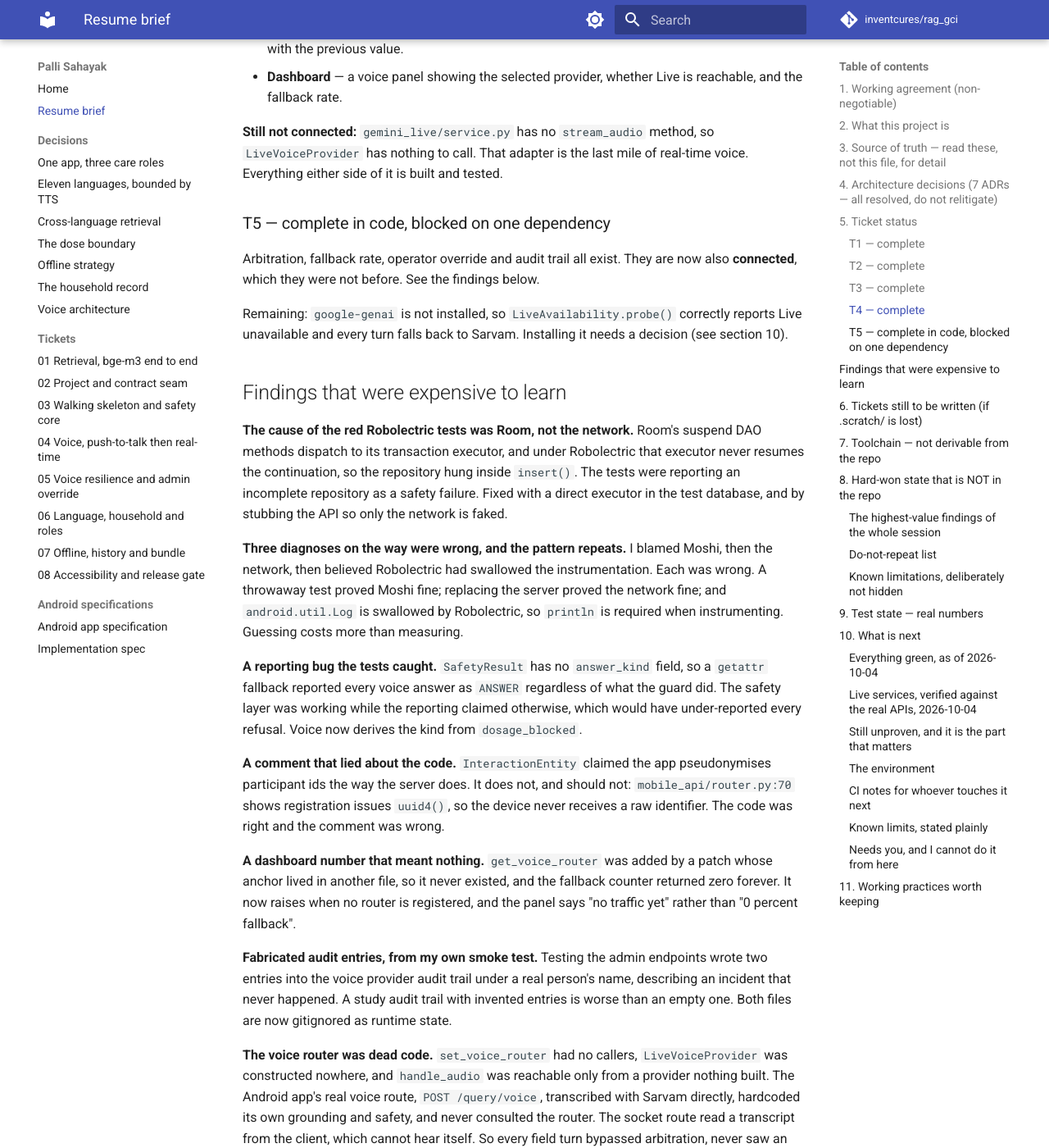
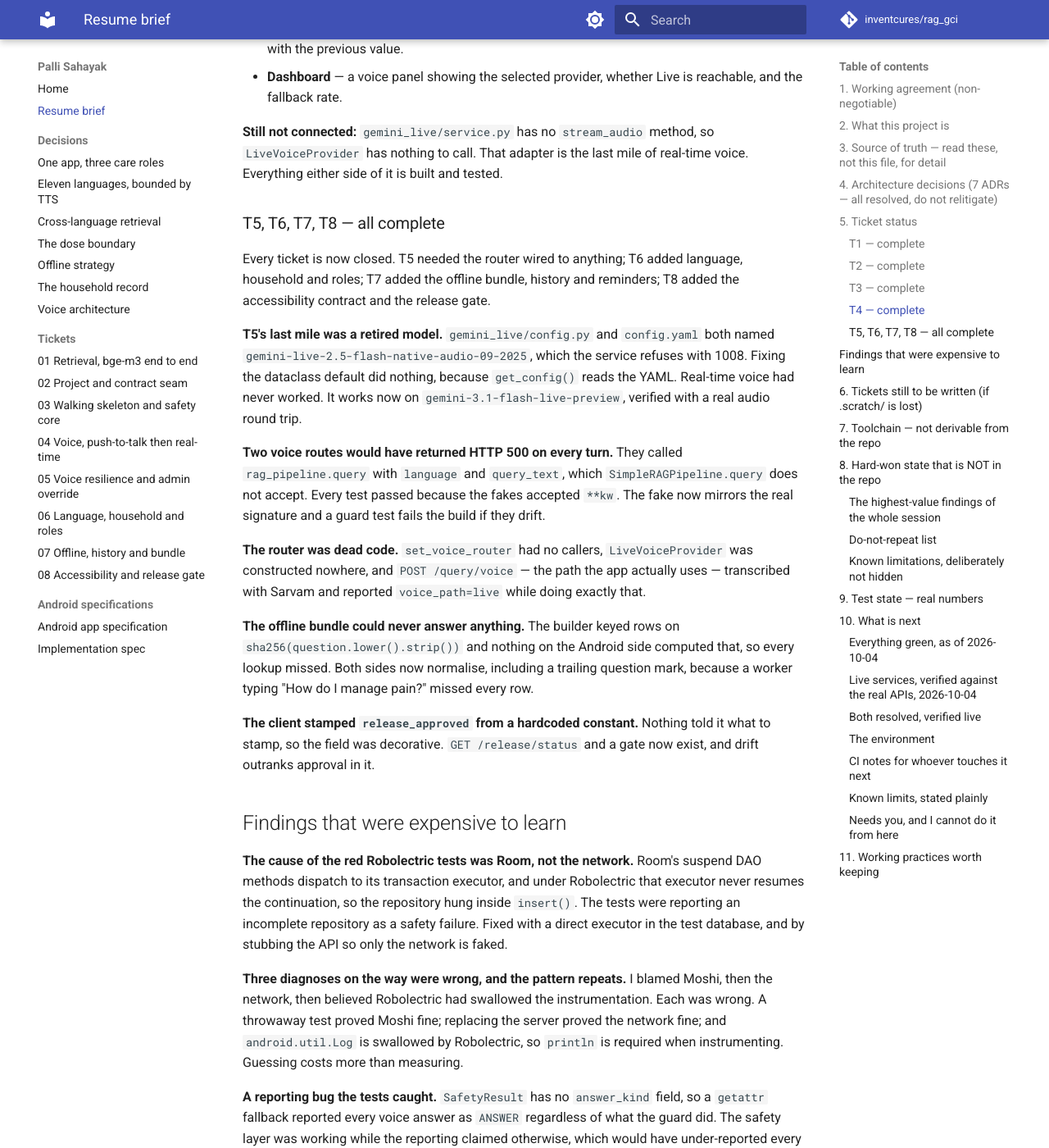
Before and after one commit to inventcures/rag_gci, an MkDocs documentation site: the page built from docs/HANDOVER.md, in a window 1280 px wide and 1400 px high, scrolled down 3944 px. Shown: the whole window at 82% size. Built offline with MkDocs 1.6.1 and Material for MkDocs 9.7.7, drawn with Linux system fonts in a browser that asks for light colours; comment, search, counter and statistics services are not loaded; some of the changed text lies outside the part shown.

Commit message:
docs: bring the handover current after T7 and T8
Every ticket is now closed, and the board says so. The previous revision still
showed T6, T7 and T8 as unstarted and T5 as partly outstanding, which would have sent
the next session looking for work that was already done.

Corrects two claims that had become false. The grounding tool call does fire on a
live turn, verified with a real probe, and the 1008 masking is fixed. Both were
written as unproven or unfixed at the time and are now resolved with evidence.

Adds what remains, and it is a list of things no amount of further engineering
closes: queued interactions are not re-sent on reconnect, so the study log lags the
device; reminder audio is not wired; the Indic translations have never been audited;
and criterion 1 is code-complete but not field-proven.

Records the four static gates and notes that each had bugs of its own, found by
probing them rather than by trusting a green run.

````diff
--- a/docs/HANDOVER.md
+++ b/docs/HANDOVER.md
@@ -90,10 +90,10 @@
 T2  Project and contract seam                          ✅ COMPLETE  5/5
 T3  Walking skeleton + client safety core              ✅ COMPLETE
 T4  Voice — push-to-talk, then real-time               ✅ COMPLETE
-T5  Voice resilience — fallback + admin override       🔶 arbitration, override, audit done; Gemini transport outstanding
-T6  Language, household and roles                      ⬜
-T7  Offline — history, state, cached bundle            ⬜
-T8  Accessibility contract + release gate              ⬜
+T5  Voice resilience — fallback + admin override       ✅ COMPLETE  7/7
+T6  Language, household and roles                      ✅ COMPLETE  9/9
+T7  Offline — history, state, cached bundle            ✅ COMPLETE  9/9
+T8  Accessibility contract + release gate              ✅ COMPLETE  9/9
 ```
 
 ### T1 — complete
@@ -149,14 +149,36 @@
 `LiveVoiceProvider` has nothing to call. That adapter is the last mile of real-time
 voice. Everything either side of it is built and tested.
 
-### T5 — complete in code, blocked on one dependency
+### T5, T6, T7, T8 — all complete
 
-Arbitration, fallback rate, operator override and audit trail all exist. They are
-now also **connected**, which they were not before. See the findings below.
+Every ticket is now closed. T5 needed the router wired to anything; T6 added language,
+household and roles; T7 added the offline bundle, history and reminders; T8 added the
+accessibility contract and the release gate.
 
-Remaining: `google-genai` is not installed, so `LiveAvailability.probe()` correctly
-reports Live unavailable and every turn falls back to Sarvam. Installing it needs a
-decision (see section 10).
+**T5's last mile was a retired model.** `gemini_live/config.py` and `config.yaml`
+both named `gemini-live-2.5-flash-native-audio-09-2025`, which the service refuses
+with 1008. Fixing the dataclass default did nothing, because `get_config()` reads the
+YAML. Real-time voice had never worked. It works now on
+`gemini-3.1-flash-live-preview`, verified with a real audio round trip.
+
+**Two voice routes would have returned HTTP 500 on every turn.** They called
+`rag_pipeline.query` with `language` and `query_text`, which
+`SimpleRAGPipeline.query` does not accept. Every test passed because the fakes
+accepted `**kw`. The fake now mirrors the real signature and a guard test fails the
+build if they drift.
+
+**The router was dead code.** `set_voice_router` had no callers, `LiveVoiceProvider`
+was constructed nowhere, and `POST /query/voice` — the path the app actually uses —
+transcribed with Sarvam and reported `voice_path=live` while doing exactly that.
+
+**The offline bundle could never answer anything.** The builder keyed rows on
+`sha256(question.lower().strip())` and nothing on the Android side computed that, so
+every lookup missed. Both sides now normalise, including a trailing question mark,
+because a worker typing "How do I manage pain?" missed every row.
+
+**The client stamped `release_approved` from a hardcoded constant.** Nothing told it
+what to stamp, so the field was decorative. `GET /release/status` and a gate now
+exist, and drift outranks approval in it.
 
 ## Findings that were expensive to learn
 
@@ -487,17 +509,33 @@
 python scripts/sarvam_roundtrip_check.py   # Sarvam STT
 ```
 
-### Still unproven, and it is the part that matters
+### Both resolved, verified live
 
-**The grounding tool call has never fired on a live turn.** Gemini answered from its
-own audio turn and mentioned no sources, and two runs of the same audio gave different
-answers, so the response is non-deterministic. ADR 0007 requires grounding through a
-tool call back to the retrieval and safety path, and that requirement has not been
-observed working. Until it is, the India-residency claim is unsupported.
+**The grounding tool call fires.** A live probe with real audio and a real RAG
+pipeline attached shows the model's own rephrased query reaching the pipeline:
 
-**A 1008 is still reported as "Session not connected".** `connect()` logs success, the
-socket dies, and `send_audio` raises a misleading error. Still unfixed, and still the
-highest-value bug here.
+```
+RAG TOOL CALL: 'what to give for severe pain at home'
+TOOL CALL FIRED: YES   RAG INVOCATIONS: 1
+```
+
+It had never fired because the model name was retired and the socket closed with
+1008 before anything was sent. Grounding happens on this server, so the India
+residency requirement in ADR 0007 is now structurally in place. What remains is
+Google's written confirmation, not our code.
+
+**The 1008 masking is fixed.** `connect()` used to log success, the socket died
+moments later, and `send_audio` raised "Session not connected", which points at the
+connection code rather than at a retired model. The reason is now recorded and
+reported:
+
+```
+GeminiLiveError: session 'x' ended: APIError: 1008 models/... is not found
+```
+
+An unknown model is now refused rather than silently substituted, because a typo in
+`config.yaml` otherwise produced a working voice path answering with a model nobody
+chose, with only a warning that nobody reads.
 
 ### The environment
 
@@ -518,6 +556,10 @@
 
 ### CI notes for whoever touches it next
 
+- `requirements.txt` cannot be installed. `ktem` and `kotaemon` are 404 on PyPI
+  because they ship with the vendored `kotaemon-main` tree, and `whisper-openai>=20231107`
+  names a version that was never published. CI filters those three out of the real
+  file rather than keeping a second list, which drifts.
 - The Gradle wrapper pointed at `file:///tmp/gradle.zip`. It resolved on exactly one
   machine and nowhere else, so Android CI could never have run. Now points at 8.11.1.
 - The Android SDK is installed explicitly. `android-actions/setup-android` checks the
@@ -529,12 +571,31 @@
 - `build_docs.py` reads routes with `ast`, not by importing, because the import made
   the generated page depend on what was installed.
 - It also sorts its glob. Unsorted, the page depended on filesystem ordering and
-  differed between a working copy and a fresh clone.
+  differed between a working copy and a fresh clone, which presented as a stale-docs
+  failure on every run.
+- Four static gates run in CI and all caught real defects: no user-facing English
+  literals, no fixed height on a text container, the dosage evidence record current,
+  and the APK size budget. Each had bugs of its own, found by probing them with
+  deliberate violations rather than by trusting a green run.
 
 ### Known limits, stated plainly
 
-- **No Live turn has been exercised against the real Gemini endpoint.** Every test
-  fakes the network. The transport is written and wired, not proven in anger.
+- **Live transport is proven**, but only for one turn of audio in and one spoken
+  answer out. Interruption mid-answer is wired on both sides and has never been
+  exercised against the real service.
+- **Queued interactions are not re-sent on reconnect.** The device knows it went
+  offline and the delta tracker exists server-side, but nothing drains a queue when
+  signal returns, so the study log lags the device until the app is reopened. For an
+  adoption study that gap is material.
+- **Reminder audio is not wired.** The schedule resolves and the text is stored, but
+  nothing plays it. Needs AlarmManager, which has no test seam here.
+- **Criterion 4's translations were never audited.** The check proves every string is
+  a translatable resource with no hardcoded literals, which is a real and enforced
+  property. It says nothing about whether the Hindi, Marathi and Tamil strings exist
+  or read well, and native-speaker review is still outstanding.
+- **Criterion 1 is code-complete, not field-proven.** Every primary action has a
+  glyph. Whether a semi-literate user pairs each glyph with its action is a field
+  judgement.
 - **Interruption has no test.** The server discards the half-heard turn and the client
   sends the frame, but nothing asserts the sequence.
 - **Ticket 04 criterion 4 has no test.** The override is admin-only by inspection
@@ -554,10 +615,18 @@
   history and confirming `uploads/` holds no tracked files. Whether the protocol and
   grant documents should be published is a study decision, not an engineering one.
 - `STUDY_LOG_SALT` is unset. Participant ids are not linkable across restarts, and
-  sustained adoption is unmeasurable without it.
-- The Gemini API key is in `.env` and in the session transcript on disk. Rotate it.
+  sustained adoption is unmeasurable without it. This blocks the study's primary
+  outcome and nothing else in the codebase can substitute for it.
+- **Rotate both API keys.** The Gemini key and the Sarvam key were both pasted into
+  the chat, so both are in the session transcript on disk. `.env` is mode 600 and
+  untracked, which is not where the exposure is.
 - Residency needs written confirmation from Google. A selected region is not itself
-  evidence.
+  evidence; their documentation warns that endpoints do not guarantee it. Grounding
+  now demonstrably runs on our server, which is the part we control, and the written
+  confirmation is the part we do not.
+- Native-speaker review of all Indic, emergency, deferral and offline copy. Every
+  string is now a translatable resource, which makes the review possible, but
+  nothing in the repository confirms it has happened.
 
 ## 11. Working practices worth keeping
 
````
Also changed, not shown: other parts of docs/HANDOVER.md (+1 -1 lines).
